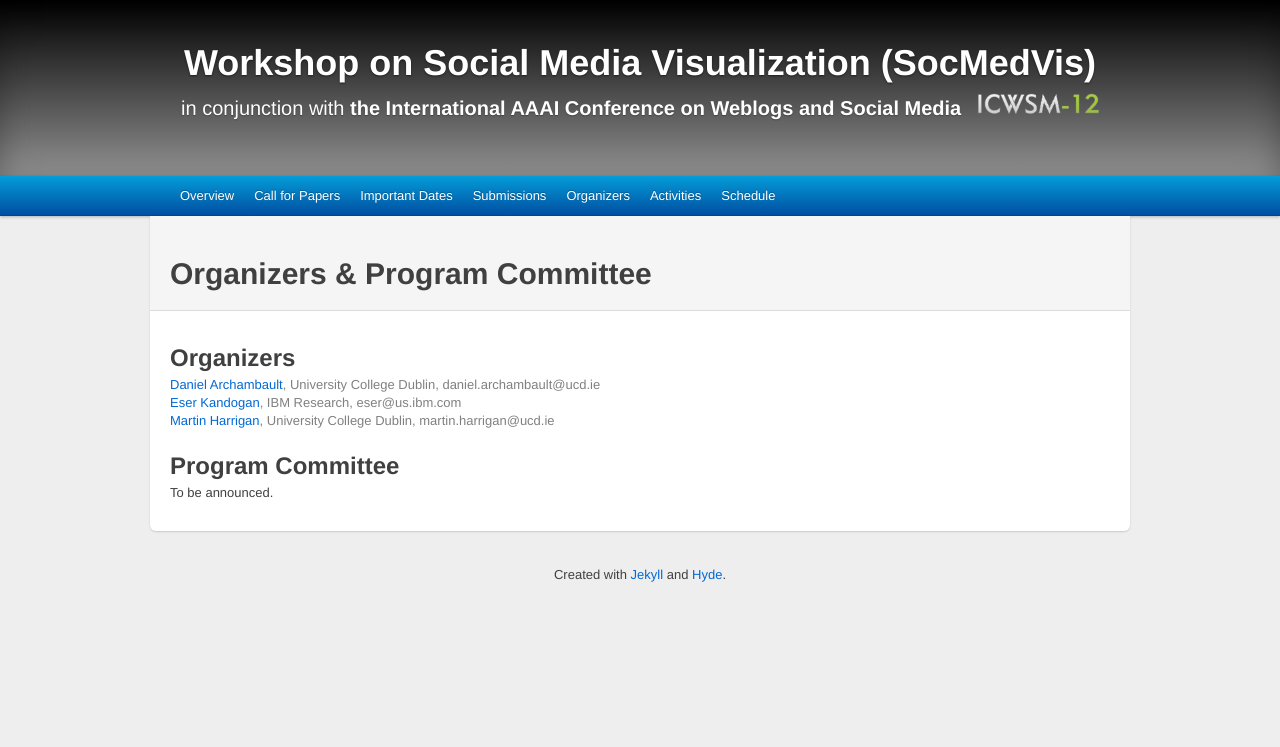
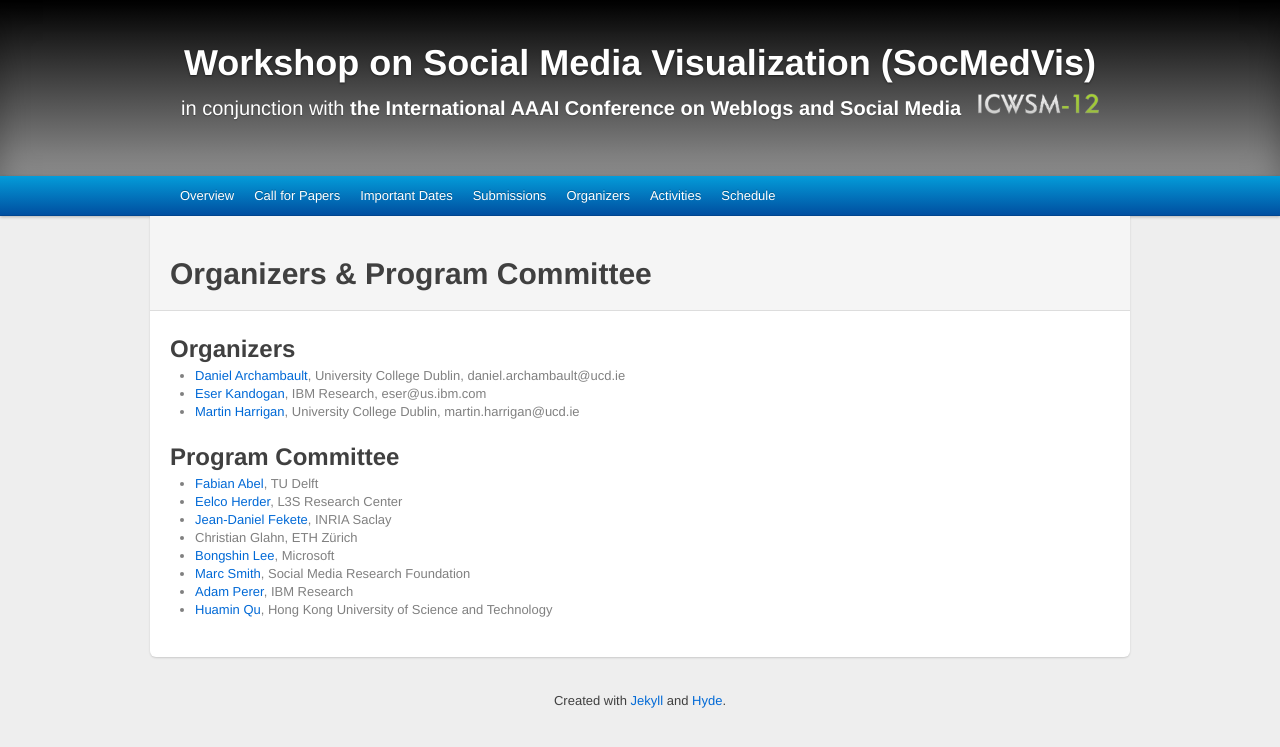
Before and after one commit to harrigan/socmedvis.ucd.ie, a Jekyll site: the page built from _source/organizers_and_program_committee.html, in a window 1280 px wide. Shown: the top 747 px of the page. Built offline with Jekyll 4.4.1, drawn with Linux system fonts in a browser that asks for light colours; Markdown is read by kramdown in place of the engine named in the settings.

Commit message:
Added program committee and keynote speaker

```diff
--- a/_source/_layouts/default.html
+++ b/_source/_layouts/default.html
@@ -68,9 +68,7 @@
         </div>
         <div class='row'>
           <div class='span14'>
-            <p>
-              {{ content }}
-            </p>
+            {{ content }}
           </div>
         </div>
       </div>
--- a/_source/call_for_papers.html
+++ b/_source/call_for_papers.html
@@ -110,9 +110,7 @@ title: Call for Papers
   Papers are limited to 4 pages in length and should have a visualization or visual analytics component to them. Papers must be formatted according to
   <a href='http://www.aaai.org/Publications/Author/formatting-instructions.pdf'>AAAI guidelines</a>.
   Papers in PDF format must be submitted using
-  <a href='http://www.easychair.org/conferences/?conf=socmedvis2012'>
-    EasyChair
-  </a>
+  <a href='http://www.easychair.org/conferences/?conf=socmedvis2012'>EasyChair</a>
   by 2nd March 2012. A subset of the accepted papers will be invited for oral presentation at the workshop and will appear in the ICWSM'12 workshop proceedings. All other accepted papers will be presented as posters during the poster session or interactive demo session.
 </p>
 <p>
--- a/_source/organizers_and_program_committee.html
+++ b/_source/organizers_and_program_committee.html
@@ -5,7 +5,7 @@ title: Organizers & Program Committee
 <h2>
   Organizers
 </h2>
-<ul class='unstyled'>
+<ul>
   <li>
     <a href='http://www.cliquecluster.org/content/daniel-archambault'>Daniel Archambault</a>, University College Dublin, daniel&#46;archambault&#64;ucd&#46;ie
   </li>
@@ -19,6 +19,29 @@ title: Organizers & Program Committee
 <h2>
   Program Committee
 </h2>
-<p>
-  To be announced.
-</p>
+<ul>
+  <li>
+    <a href='http://fabianabel.de'>Fabian Abel</a>, TU Delft
+  </li>
+  <li>
+    <a href='http://www.l3s.de/~herder'>Eelco Herder</a>, L3S Research Center
+  </li>
+  <li>
+    <a href='http://www.lri.fr/~fekete'>Jean-Daniel Fekete</a>, INRIA Saclay
+  </li>
+  <li>
+    Christian Glahn, ETH Z&#252;rich
+  </li>
+  <li>
+    <a href='http://research.microsoft.com/en-us/um/people/bongshin'>Bongshin Lee</a>, Microsoft
+  </li>
+  <li>
+    <a href='http://www.connectedaction.net/marc-smith'>Marc Smith</a>, Social Media Research Foundation
+  </li>
+  <li>
+    <a href='http://researcher.ibm.com/view.php?person=il-ADAMP'>Adam Perer</a>, IBM Research
+  </li>
+  <li>
+    <a href='http://www.huamin.org/'>Huamin Qu</a>, Hong Kong University of Science and Technology
+  </li>
+</ul>
```
Also changed, not shown: README.md (+9 -0 lines), _source/activities.html (+26 -0 lines), _source/index.html (+15 -0 lines), _source/media/ben_shneiderman.png (added), 5 other files.
